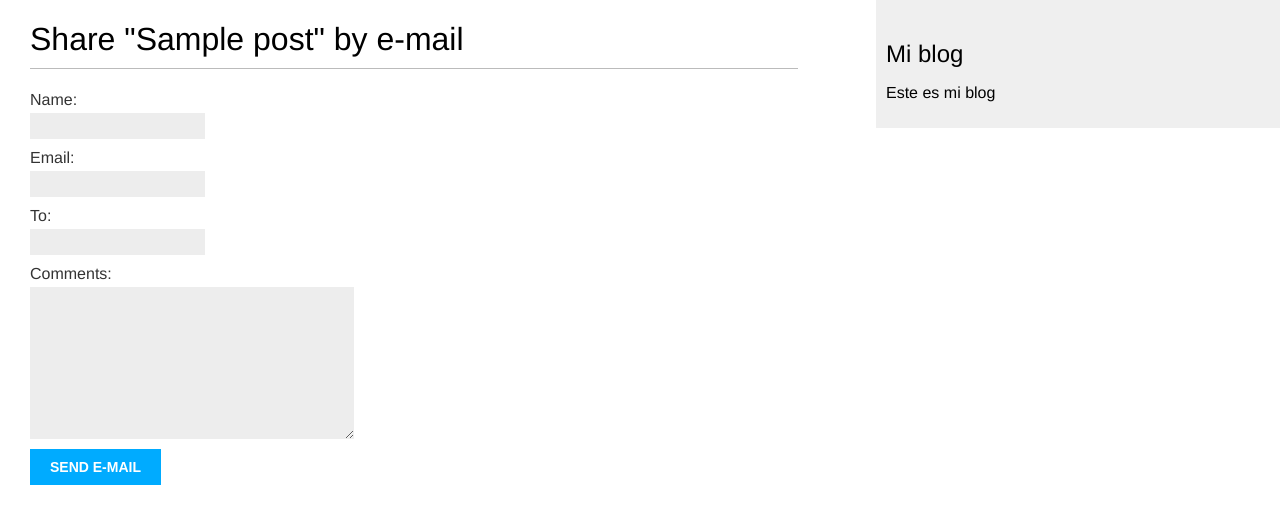
After one commit to arizamoisesco/blog-django, a Django app: page /blog/1/share/ in a window 1280 px wide. The commit adds this page. Shown: the top 524 px of the page. Run offline with Django 4.2, Linux system fonts and the light colour scheme; tables that the repository leaves empty hold one stand-in row (values such as "Sample post").

Commit message:
send email not found

```diff
--- /dev/null
+++ b/blog/forms.py
@@ -0,0 +1,8 @@
+from django import forms
+
+class EmailPostForm(forms.Form):
+    name = forms.CharField(max_length=25)
+    email = forms.EmailField()
+    to = forms.EmailField()
+    comments = forms.CharField(required=False,
+                               widget=forms.Textarea)
--- a/blog/templates/blog/post/detail.html
+++ b/blog/templates/blog/post/detail.html
@@ -8,4 +8,9 @@
         Published {{ post.publish }} by {{ post.author }}
     </p>
     {{ post.body|linebreaks }}
+    <p>
+        <a href="{% url 'blog:post_share' post.id %}">
+            Compartir este post
+        </a>
+    </p>
 {% endblock %}
--- /dev/null
+++ b/blog/templates/blog/post/share.html
@@ -0,0 +1,17 @@
+{% extends "blog/base.html" %}
+{% block title %}Share a post{% endblock %}
+{% block content %}
+{% if sent %}
+    <h1>E-mail successfully sent</h1>
+    <p>
+    "{{ post.title }}" was successfully sent to {{ form.cleaned_data.to }}.
+    </p>
+{% else %}
+<h1>Share "{{ post.title }}" by e-mail</h1>
+<form method="post">
+    {{ form.as_p }}
+    {% csrf_token %}
+    <input type="submit" value="Send e-mail">
+</form>
+{% endif %}
+{% endblock %}
--- a/blog/templates/pagination.html
+++ b/blog/templates/pagination.html
@@ -1,7 +1,7 @@
 <div class="pagination">
     <span class="step-links">
         {% if page.has_previous %}
-            <a href="?page={{ page.previous_page_number}}">Previous</a>
+            <a href="?page={{ page.previous_page_number}}">Anterior</a>
         {% endif %}
         <span class="current">
             Pagina {{ page.number }} de {{ page.paginator.num_pages }}.
--- a/blog/urls.py
+++ b/blog/urls.py
@@ -8,5 +8,7 @@ urlpatterns = [
     path('', views.PostListView.as_view(), name='post_list'),
     path('<int:year>/<int:month>/<int:day>/<slug:post>',
          views.post_detail,
-         name='post_detail')
+         name='post_detail'),
+    path('<int:post_id>/share/',
+         views.post_share, name='post_share'),
 ]
--- a/blog/views.py
+++ b/blog/views.py
@@ -2,6 +2,27 @@ from django.shortcuts import render, get_object_or_404
 from .models import Post
 from django.core.paginator import Paginator, EmptyPage, PageNotAnInteger
 from django.views.generic import ListView
+from django.core.mail import send_mail
+from .forms import EmailPostForm
+
+def post_share(request, post_id):
+    post = get_object_or_404(Post, id=post_id, status=Post.Status.PUBLISHED)
+    sent = False
+    if request.method == 'POST':
+        # Form fue enviado
+        form = EmailPostForm(request.POST)
+        if form.is_valid():
+            #Campos del formulario que pasan por la validacion
+            cd = form.cleaned_data
+            post_url = request.build_absolute_uri(post.get_absolute_url())
+            subject = f"{cd['name']} recommends you read {post.title}"
+            message = f"Read {post.title} at {post_url}\n\n{cd['name']}\'s comments: {cd['comments']}"
+            send_mail(subject,message,'arizamoises@gmail.com',[cd['to']])
+            sent = True
+            #Enviar email
+    else:
+        form = EmailPostForm()
+    return render(request, 'blog/post/share.html', {'post': post,'form': form, 'sent': sent})
 
 class PostListView(ListView):
     """
```
Also changed, not shown: project_blog/settings.py (+11 -1 lines), 1 other file.
